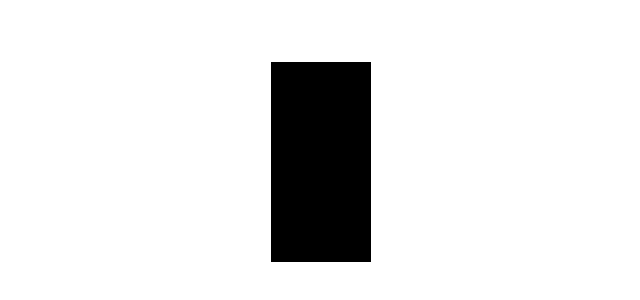
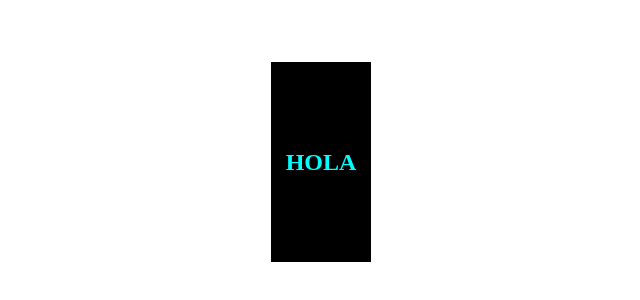
Before and after one commit to JesusGarc01/Web-Exercises, a plain HTML site: page html/index.html in a window 1280 px wide. Shown: the part 238-538 px from the top of the page, without its empty margins (319-959 px from the left). Drawn offline with Linux system fonts and the light colour scheme.

Commit message:
Nuevo Hola

```diff
--- a/html/index.html
+++ b/html/index.html
@@ -10,7 +10,7 @@
     <main>
 
         <div class="cuadro">
-            <h2 id="clk" class="clk"></h2>
+            <h2 id="clk" class="clk">HOLA</h2>
         </div>
 
 
```
